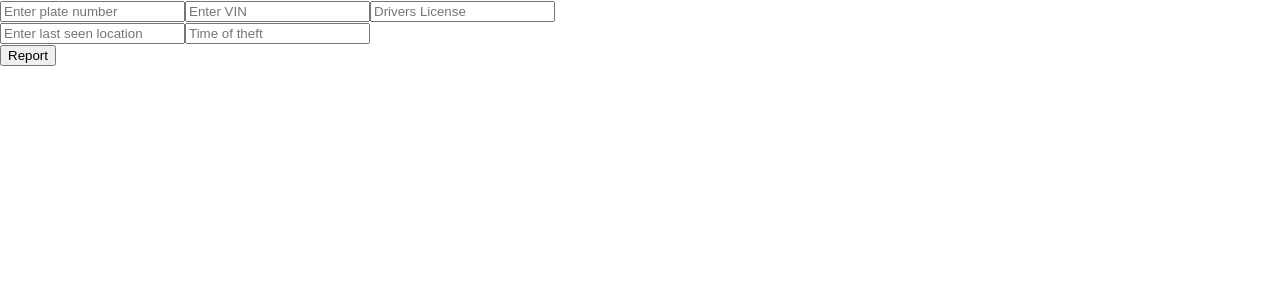
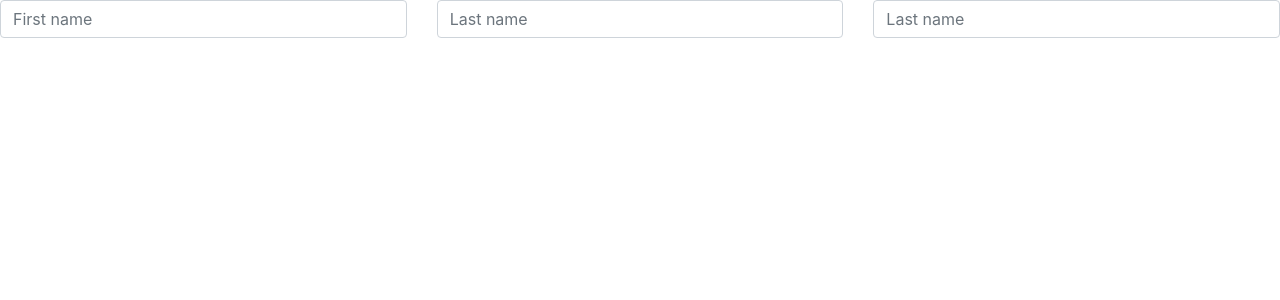
Before and after one commit to Victor-Ugwueze/codenaija-hakathon19, a React (Create React App) app: page / in a window 1280 px wide. Shown: the top 300 px of the page. Built offline with nearby package versions, Linux system fonts and the light colour scheme.

Commit message:
install bootstrap

```diff
--- a/src/components/HomePage.jsx
+++ b/src/components/HomePage.jsx
@@ -3,23 +3,20 @@ import React, { Component } from 'react'
 export default class HomePage extends Component {
   render() {
     return (
-      <div className="container">
-        <div className="section">
-        <div className="">
-        <input type="text" name="" id="" placeholder="Enter plate number"/>
-        <input type="text" name="" id="" placeholder="Enter VIN"/>
-        <input type="text" name="" id="" placeholder="Drivers License"/>
-        </div>
-       <div>
-       <input type="text" name="" id="" placeholder="Enter last seen location"/>
-        <input type="text" name="" id="" placeholder="Time of theft"/>
-       </div>
-       <div>
-        <button type="submit">Report</button>
-        </div>
 
-        </div>
-      </div>
+      <form>
+  <div class="row">
+    <div class="col">
+      <input type="text" class="form-control" placeholder="First name"/>
+    </div>
+    <div class="col">
+      <input type="text" class="form-control" placeholder="Last name"/>
+    </div>
+    <div class="col">
+      <input type="text" class="form-control" placeholder="Last name"/>
+    </div>
+  </div>
+</form>
     )
   }
 }
--- a/src/index.js
+++ b/src/index.js
@@ -1,9 +1,9 @@
 import React from 'react';
 import ReactDOM from 'react-dom';
 import './index.css';
-import App from './App';
 import * as serviceWorker from './serviceWorker';
 import HomePage from './components/HomePage';
+import '../node_modules/bootstrap/dist/css/bootstrap.min.css';
 
 ReactDOM.render(<HomePage />, document.getElementById('root'));
 
```
